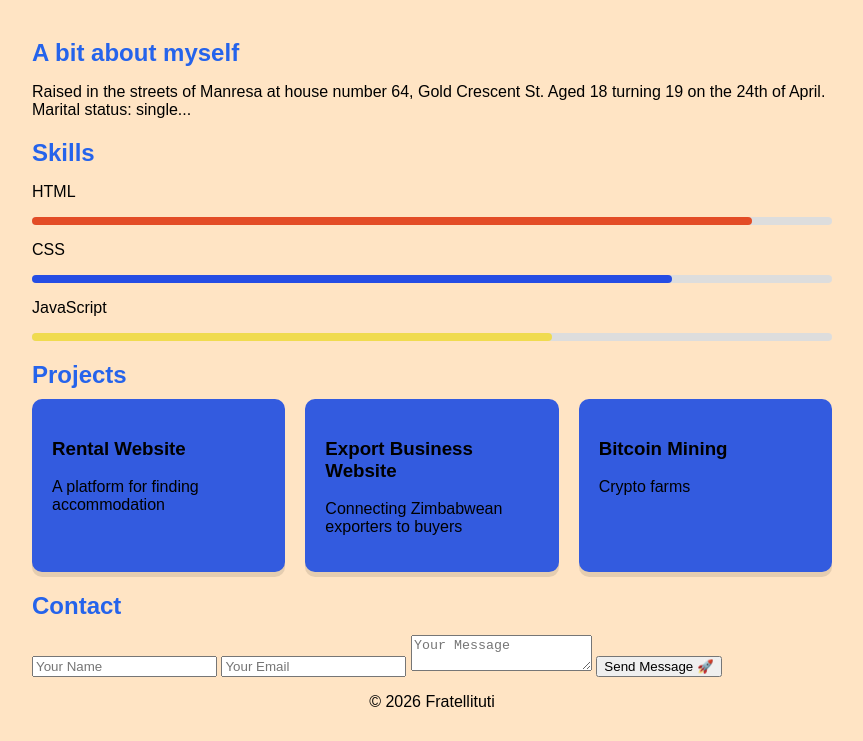
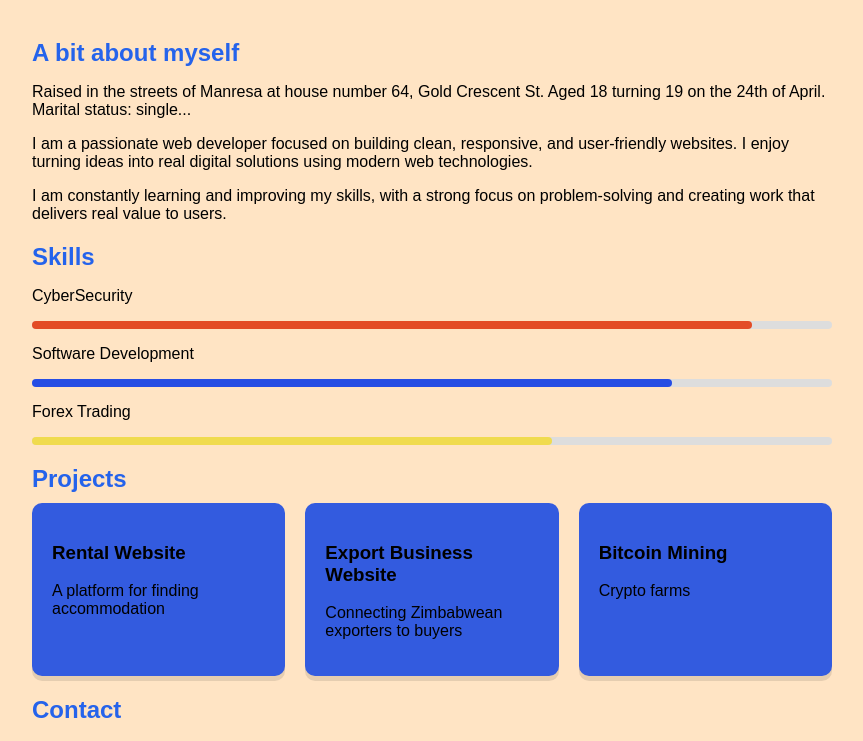
Before and after one commit to fratellituti998/portfolio, a plain HTML site: page frontend/index.html in a window 1280 px wide. Shown: the part 480-1221 px from the top of the page, without its empty margins (208-1071 px from the left). Drawn offline with Linux system fonts and the light colour scheme.

```diff
--- a/frontend/index.html
+++ b/frontend/index.html
@@ -74,7 +74,13 @@
         Raised in the streets of Manresa at house number 64, Gold Crescent St.
         Aged 18 turning 19 on the 24th of April. Marital status: single...
     </p>
+<p>
+  I am a passionate web developer focused on building clean, responsive, and user-friendly websites. I enjoy turning ideas into real digital solutions using modern web technologies.
+</p>
 
+<p>
+  I am constantly learning and improving my skills, with a strong focus on problem-solving and creating work that delivers real value to users.
+</p>
 </section>
 
 
@@ -86,7 +92,7 @@
 
     <!-- Skill 1 -->
     <div class="skill">
-        <p>HTML</p>
+        <p>CyberSecurity</p>
 
         <!-- Progress bar container -->
         <div class="bar">
@@ -97,7 +103,7 @@
 
     <!-- Skill 2 -->
     <div class="skill">
-        <p>CSS</p>
+        <p>Software Development</p>
         <div class="bar">
             <div class="progress css"></div>
         </div>
@@ -105,7 +111,7 @@
 
     <!-- Skill 3 -->
     <div class="skill">
-        <p>JavaScript</p>
+        <p>Forex Trading</p>
         <div class="bar">
             <div class="progress js"></div>
         </div>
@@ -159,19 +165,21 @@
     <p id="form-status"></p>
 </section>
 
-<form name="contact form" method="POST" data-netlify="true">
+<form id="contact-form" name="contact" method="POST" data-netlify="true">
 
   <input type="hidden" name="form-name" value="contact">
 
-  <input type="text" name="name" placeholder="Your Name" required />
+  <input type="text" name="name" placeholder="Your Name" required>
 
-  <input type="email" name="email" placeholder="Your Email" required />
+  <input type="email" name="email" placeholder="Your Email" required>
 
   <textarea name="message" placeholder="Your Message" required></textarea>
 
   <button type="submit">Send Message 🚀</button>
 
 </form>
+
+<p id="form-status"></p>
 
 <!-- ================= FOOTER ================= -->
 <footer>
```
